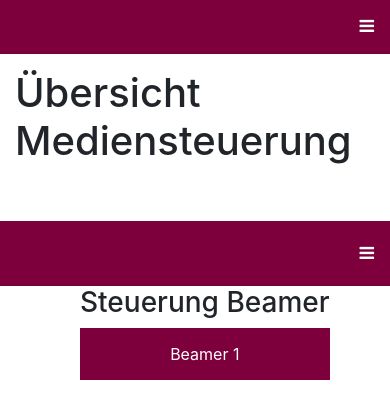
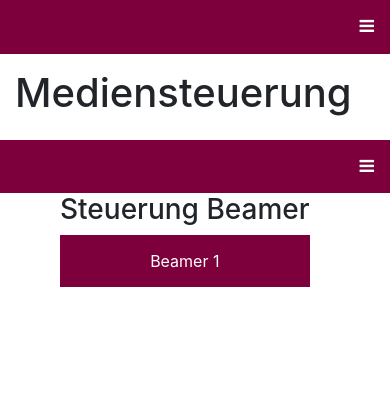
Before and after one commit to PDA-UR/roomware, a Django app: template templates/media.html in a window 390 px wide. Shown: the top 419 px of the page. Run offline with Django 3.2, Linux system fonts and the light colour scheme; the template is opened without the code that fills it, so the values that code supplies are empty; some libraries are stand-ins or nearby versions.

Commit message:
css adaption for responsive design on media site

```diff
--- a/static/css/layout.css
+++ b/static/css/layout.css
@@ -6,7 +6,7 @@
 
 #content {
 	float:left;
-	padding-left: 80px;
+	padding-left: 60px;
 }
 
 .hide {
@@ -15,6 +15,7 @@
 
 h1{
     padding: 15px;
+    margin-left: 211px;
 }
 
 h3 {
@@ -26,6 +27,7 @@ h3 {
 .topnav {
   overflow: hidden;
   background-color: var(--MAINCOLOR);
+  padding-left: 211px;
 }
 
 .topnav a {
@@ -54,7 +56,20 @@ h3 {
   display: none;
 }
 
+#menuElementTopnavResponsive{
+	display: none;
+}
+
+#menuElementSidenavResponsive{
+	display: none;
+}
+
 @media screen and (max-width: 600px) {
+
+topnav{
+	padding-left: 0px;
+}
+
   .topnav a:not(:first-child) {
   	display: none;
   }
@@ -97,7 +112,7 @@ h3 {
 
   .sidenav a {
     float: left;
-    padding: 14px 16px;
+    padding: 14px 16px !important;
   }
 
   .sidenav {
@@ -116,12 +131,24 @@ h3 {
 
   }
 
+#menuElementTopnavResponsive{
+	display: block;
+}
+
+#menuElementSidenavResponsive{
+	display: block;
+}
+
+h1 {
+	margin-left: 0px;
+}
+
 }
 
 .sidenav {
     overflow: hidden;
     background-color: var(--WHITE);
-	margin-top: 41px;
+	margin-top: 7px;
 	float: left;
 }
 
@@ -133,6 +160,8 @@ h3 {
     font-size: 17px;
     padding-bottom: 20px;
     padding-top: 20px;
+    padding-left:55px;
+    padding-right:55px;
     text-align: center;
 }
 
--- a/templates/media.html
+++ b/templates/media.html
@@ -17,7 +17,7 @@
 </head>
 <body>
 <div class="topnav" id="myTopnav">
-	<a href="#"></a>
+	<a href="#" id="menuElementTopnavResponsive"></a>
   <a href="{% url 'home' %}" class="active">Übersicht</a>
   <a href="{% url 'media' %}">Mediensteuerung</a>
   <a href="{% url 'room' %}">Raumbelegung</a>
@@ -26,11 +26,11 @@
     <i class="fa fa-bars"></i>
   </a>
 </div>
-    <h1>Übersicht Mediensteuerung</h1>
+    <h1>Mediensteuerung</h1>
 
 
     <div class="sidenav" id="mySidenav">
-    		<a href="#"></a>
+    		<a href="#" id="menuElementSidenavResponsive"></a>
     		<a href="#" class="active">Beamer</a>
     		<a href="#">Licht</a>
     		<a href="#">Kamera</a>
```
